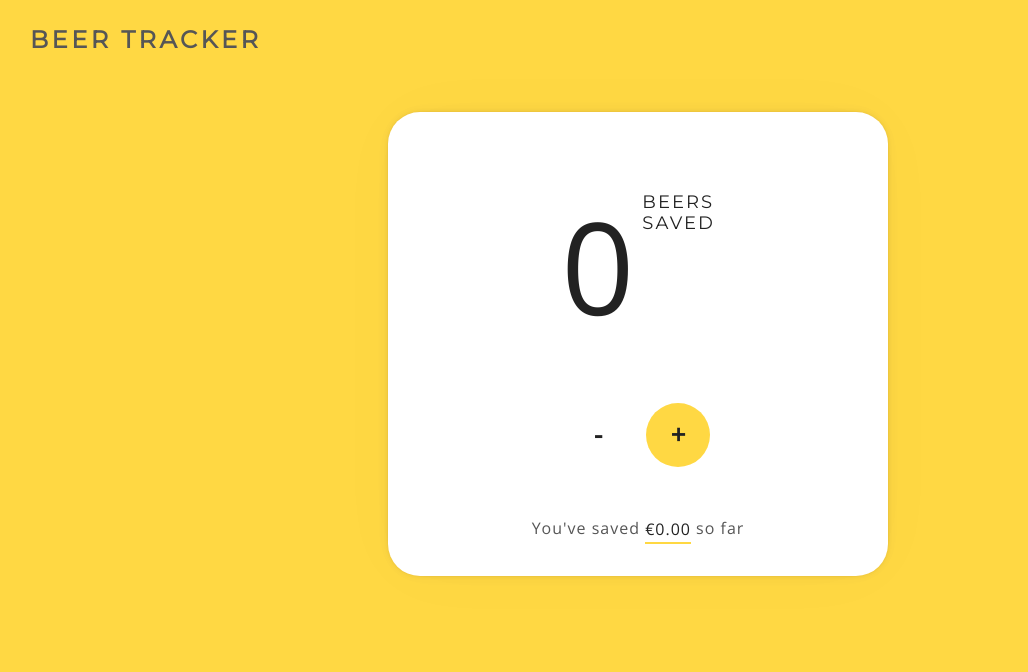
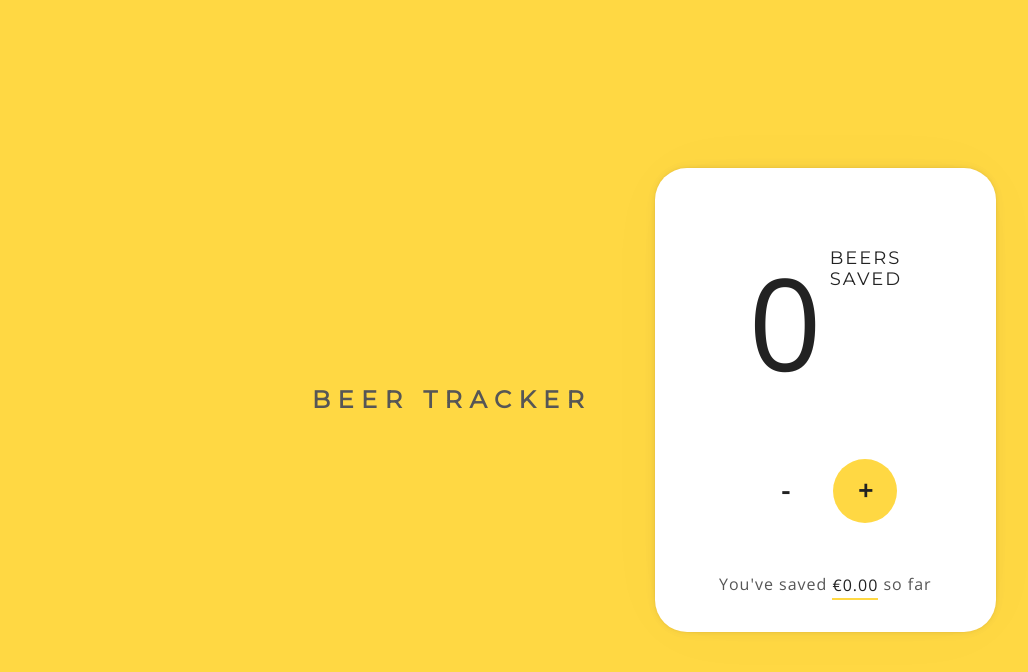
Before and after one commit to twanmulder/Beer-Tracker, a React (Create React App) app: page / in a window 1280 px wide. Shown: the top 672 px of the page, without its empty margins (2-1030 px from the left). Built offline with nearby package versions, Linux system fonts and the light colour scheme; no server answers; the database is empty.

Commit message:
Made desktop css changes

```diff
--- a/src/scss/components/_app.scss
+++ b/src/scss/components/_app.scss
@@ -8,4 +8,10 @@ body,
 #root {
   max-height: 100vh;
   overflow: hidden;
+
+  @include desktop {
+    display: flex;
+    justify-content: center;
+    align-items: center;
+  }
 }
--- a/src/scss/components/_dashboard.scss
+++ b/src/scss/components/_dashboard.scss
@@ -27,6 +27,11 @@
     margin: 2rem auto 0;
     height: auto;
     border-radius: 2rem;
+  }
+
+  @include desktop {
+    margin: 0 0 0 4rem;
+    padding: 1rem 4rem;
   }
 }
 
--- a/src/scss/components/_header.scss
+++ b/src/scss/components/_header.scss
@@ -19,6 +19,7 @@ header {
     @include desktop {
       text-align: left;
       width: 100%;
+      letter-spacing: 7.5px;
     }
   }
 }
```
